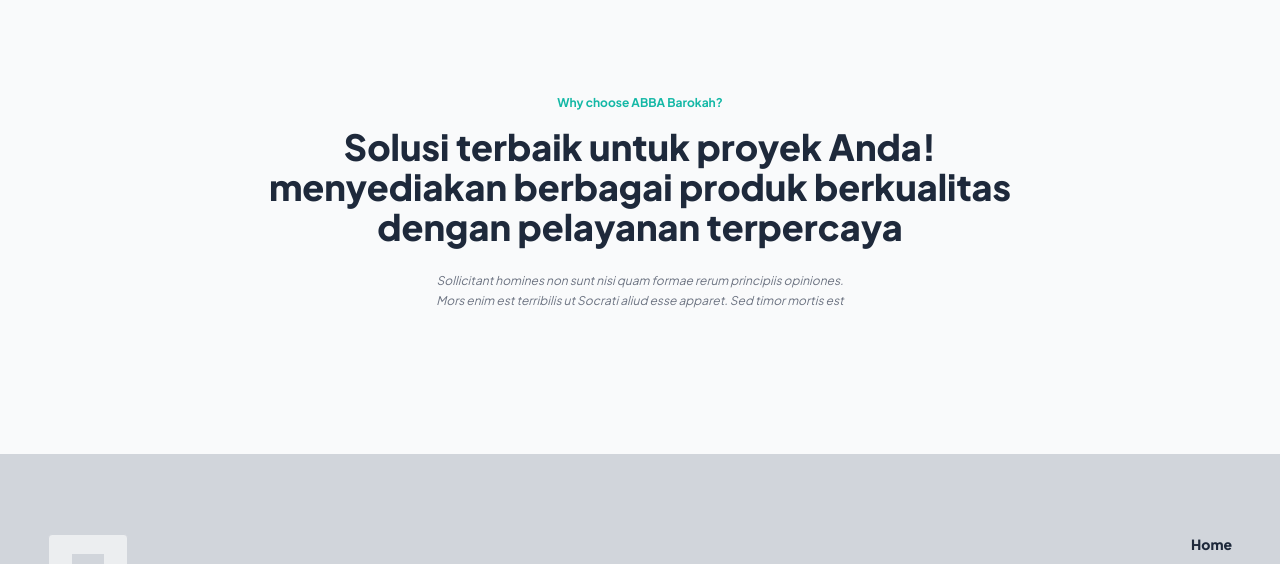
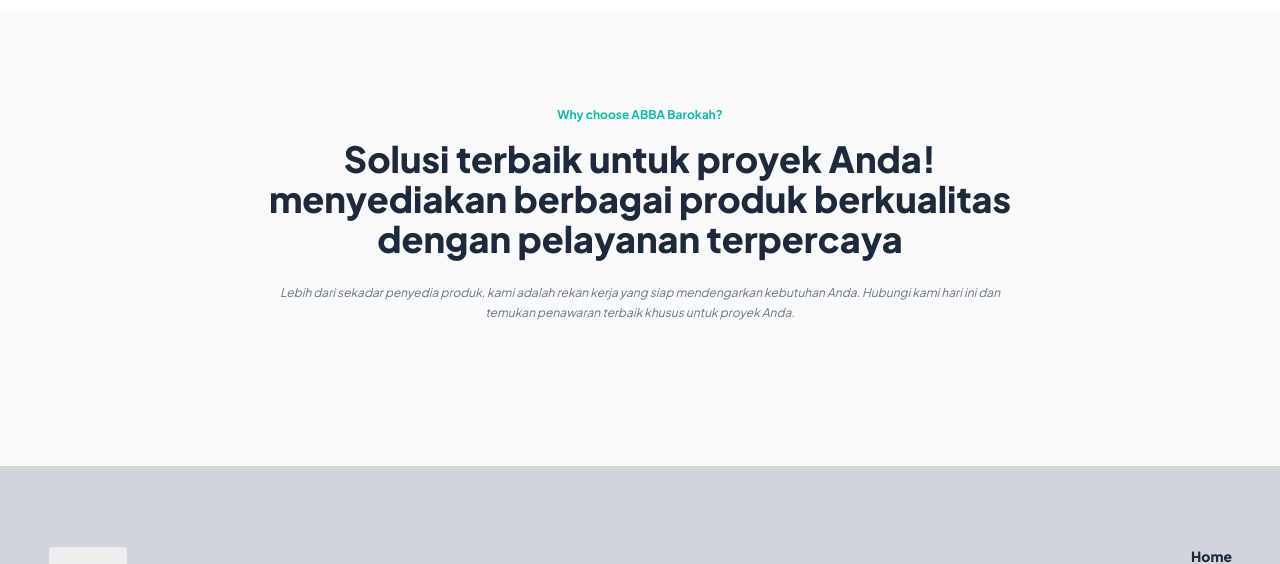
Before and after one commit to ReiArasy/cv-abba-barokah, a Laravel app: page / in a window 1280 px wide. Shown: the part 1575-2139 px from the top of the page. Run offline with Laravel 12, Linux system fonts and the light colour scheme; tables that the repository leaves empty hold one stand-in row (values such as "Sample post"); some libraries are stand-ins or nearby versions.

Commit message:
update an anyar customer by hakim

```diff
--- a/resources/views/components/navbar.blade.php
+++ b/resources/views/components/navbar.blade.php
@@ -1,13 +1,8 @@
 <nav class="bg-white text-slate-800 shadow-sm border-b border-gray-100">
     <div class="container mx-auto px-6 md:px-12 py-5 flex justify-between items-center">
 
-        <a href="{{ route('home') }}" class="bg-gray-50 p-2 rounded hover:bg-gray-100 transition flex items-center justify-center border border-gray-200">
-            <div class="w-10 h-6 bg-gray-200 flex items-center justify-center rounded-sm">
-                <svg class="w-4 h-4 text-gray-500" fill="currentColor" viewBox="0 0 20 20">
-                    <path d="M4 3a2 2 0 00-2 2v10a2 2 0 002 2h12a2 2 0 002-2V5a2 2 0 00-2-2H4zm12 12H4l4-8 3 6 2-4 3 6z"/>
-                </svg>
-            </div>
-            <span class="ml-3 font-extrabold text-xs tracking-wider uppercase hidden sm:inline text-slate-800">CV ABBA BAROKAH</span>
+        <a href="{{ route('home') }}" class="bg-white-50 p-2 hover:bg-gray-100 transition flex items-center justify-center">
+            <img src="{{ asset('storage/products/Logo.png') }}" class="w-auto h-8 object-contain" alt="Logo CV ABBA BAROKAH">
         </a>
 
         <div class="flex space-x-8 text-sm font-bold items-center">
--- a/resources/views/customer/dashboard.blade.php
+++ b/resources/views/customer/dashboard.blade.php
@@ -121,27 +121,27 @@
 
     <section class="container mx-auto px-6 py-20 flex flex-col md:flex-row items-center gap-16">
         <div class="w-full md:w-1/2">
-            <img src="https://images.unsplash.com/photo-1520691512911-205488137521?q=80&w=600" class="rounded-sm shadow-xl w-full h-[450px] object-cover">
+            <img src="{{ asset('storage/products/kursikantor.jpg') }}" class="rounded-sm shadow-xl w-full h-[450px] object-cover">
         </div>
         <div class="w-full md:w-1/2 space-y-6">
             <p class="text-teal-ui font-extrabold text-xs tracking-wider">Low Price, Exclusive Product</p>
             <h2 class="text-4xl font-extrabold text-dark-ui leading-tight">Exclusive Souvenir<br>ABBA Barokah</h2>
             <p class="text-gray-500 text-sm leading-relaxed italic">
-                Quando ambulabat agendis admonere te qualis actio. Si ad corpus, quae plerumque imaginare tecum in balineo quidam aquam fundes aliquod discrimen vituperiis usum alii furantur.
+            Kursi kantor ergonomis dengan desain modern yang dirancang khusus untuk menjaga kenyamanan posisi duduk Anda selama jam kerja. Menggunakan bahan berkualitas tinggi dan sandaran jaring (mesh) yang sejuk untuk mendukung produktivitas kerja maksimal.
             </p>
             <div class="flex gap-10">
                 <div class="flex items-start gap-3">
                     <div class="bg-teal-ui p-1 rounded text-white italic text-[10px] font-bold">HQ</div>
                     <div>
                         <p class="font-extrabold text-dark-ui text-sm">High Quality</p>
-                        <p class="text-[10px] text-gray-400 mt-1">Quando ambulabat agendis<br>admonere te qualis actio.</p>
+                        <p class="text-[10px] text-gray-400 mt-1">Menggunakan bahan mesh premium, busa dudukan empuk anti-kempes, serta rangka kaki kokoh yang mampu menahan beban berat.</p>
                     </div>
                 </div>
                 <div class="flex items-start gap-3">
                     <div class="text-teal-ui text-xl">★</div>
                     <div>
                         <p class="font-extrabold text-dark-ui text-sm">Favorite Product</p>
-                        <p class="text-[10px] text-gray-400 mt-1">Quando ambulabat agendis<br>admonere te qualis actio.</p>
+                        <p class="text-[10px] text-gray-400 mt-1">Telah menjadi pilihan utama dan produk paling dicari oleh berbagai perusahaan serta ruang kerja minimalis karena kenyamanannya.</p>
                     </div>
                 </div>
             </div>
@@ -164,7 +164,7 @@
             <p class="text-teal-ui font-bold text-xs mb-4">Why choose ABBA Barokah?</p>
             <h2 class="text-4xl font-extrabold text-dark-ui mb-6">Solusi terbaik untuk proyek Anda!<br>menyediakan berbagai produk berkualitas<br>dengan pelayanan terpercaya</h2>
             <p class="text-gray-500 text-xs max-w-3xl mx-auto mb-12 leading-relaxed italic">
-                Sollicitant homines non sunt nisi quam formae rerum principiis opiniones.<br>Mors enim est terribilis ut Socrati aliud esse apparet. Sed timor mortis est
+            Lebih dari sekadar penyedia produk, kami adalah rekan kerja yang siap mendengarkan kebutuhan Anda. Hubungi kami hari ini dan temukan penawaran terbaik khusus untuk proyek Anda.
             </p>
         </div>
     </section>
```
